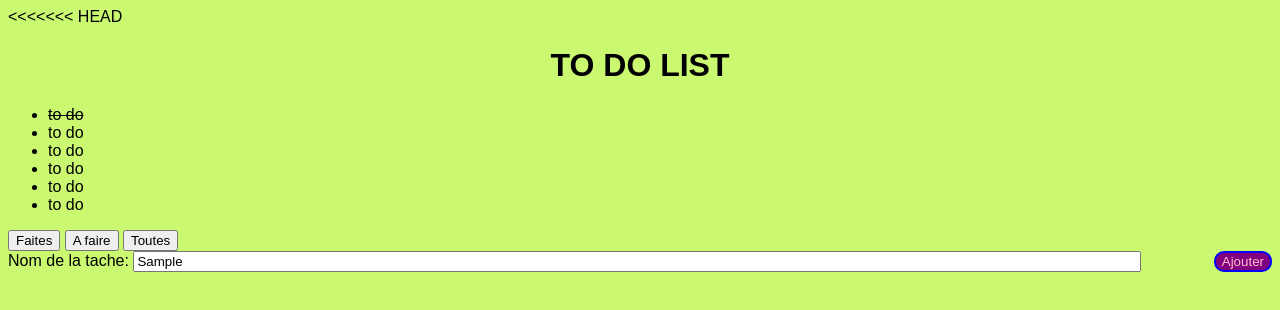
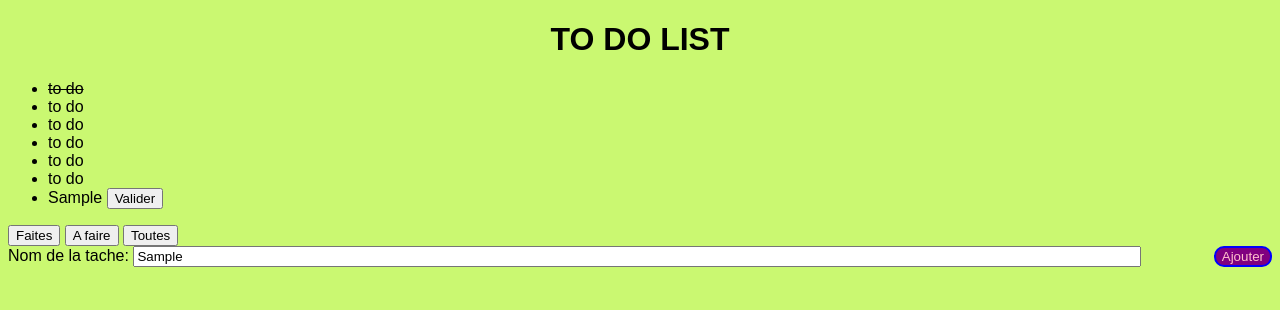
Before and after one commit to Fendrir/defiDefiToDoList, a website: page index.html in a window 1280 px wide. Both pictures are taken after typing "Sample" into the empty fields and a click on the button "Ajouter". Drawn offline with nearby package versions, Linux system fonts and the light colour scheme.

Commit message:
ajout du listener en jquery

```diff
--- a/index.html
+++ b/index.html
@@ -1,7 +1,7 @@
 <!DOCTYPE html>
 <html>
 <head>
-<<<<<<< HEAD
+
 	<title>To Do list</title>
 	<meta charset="utf-8">
 	<link rel="stylesheet" type="text/css" href="css/style.css">
@@ -30,8 +30,8 @@
         <button class="add" >Ajouter</button>
     </div>
 </div>
-<script type="text/javascript" href="node_modules/dist/jquery"></script>
-<script type="text/javascript" href="javascript/javascript.js"></script>
+<script type="text/javascript" src="node_modules/jquery/dist/jquery.js"></script>
+<script type="text/javascript" src="javascript/javascript.js"></script>
 </body>
 
 </html>
--- a/javascript/javascript.js
+++ b/javascript/javascript.js
@@ -5,10 +5,23 @@ alert("Bienvenue Jeune Padawan");
 
 $("body").append("<p></p>");
 
+
+/* ajout de li
+
 $("ul").append("<li></li>");
+
+*/
 
 // classe filtre = filtre
 // le data = data-action => done => todo => all
 //  ajouter une ligne class = add
 // tache a ajouter = tacheAjout
 // classe de liste = liste
+
+$(".add").click(function(){
+
+	var textTache = $("#tacheAjout").val();
+
+	$("ul").append("<li class = 'todo'> "  + textTache + " " +"<button class = 'check'>Valider</button></li>");
+
+});
```
